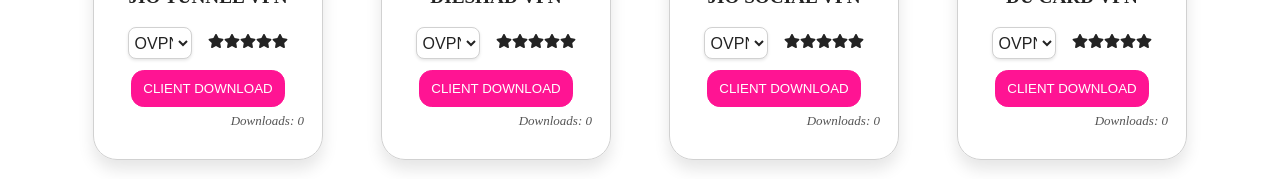
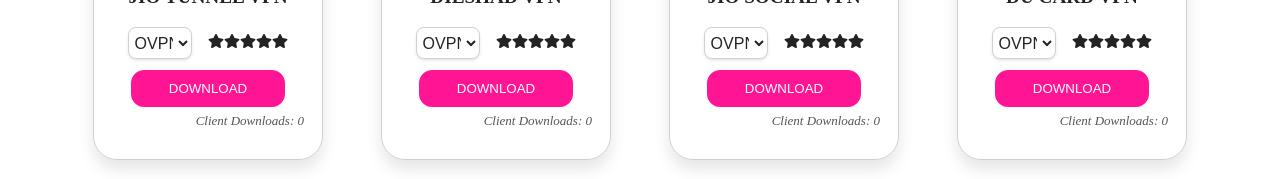
Before and after one commit to gitlabdexter/jio-vpn-tunnel, a React (Create React App) app: page / in a window 1280 px wide. Shown: the part 699-878 px from the top of the page. Built offline with nearby package versions, Linux system fonts and the light colour scheme.

Commit message:
Update products.js

```diff
--- a/src/components/products.js
+++ b/src/components/products.js
@@ -43,9 +43,9 @@
           </div>
           <div className='displayStack__2'>
             <button className='productTime' onClick={handleDownload}>
-             CLIENT DOWNLOAD
+             DOWNLOAD
             </button>
-            <p className='downloadCount'>Downloads: {downloads}</p>
+            <p className='downloadCount'>Client Downloads: {downloads}</p>
           </div>
         </div>
       </div>
```
